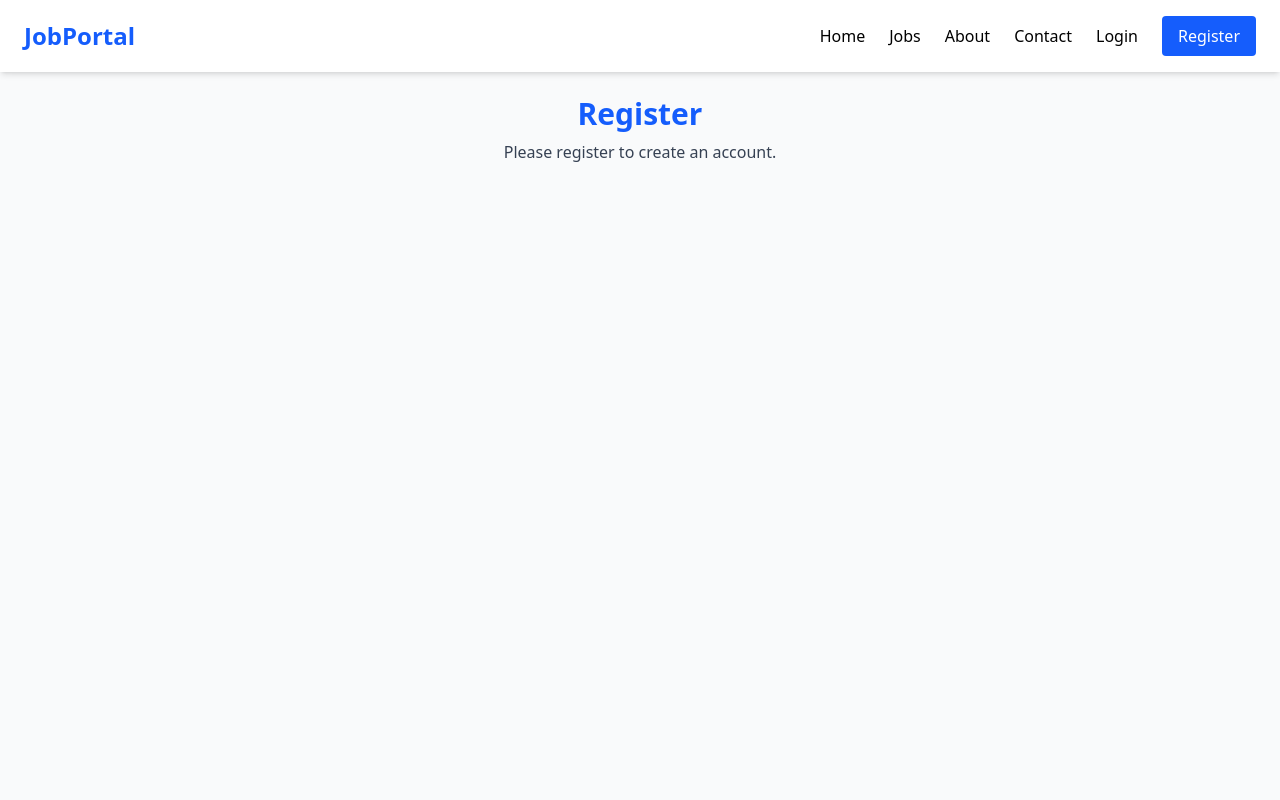
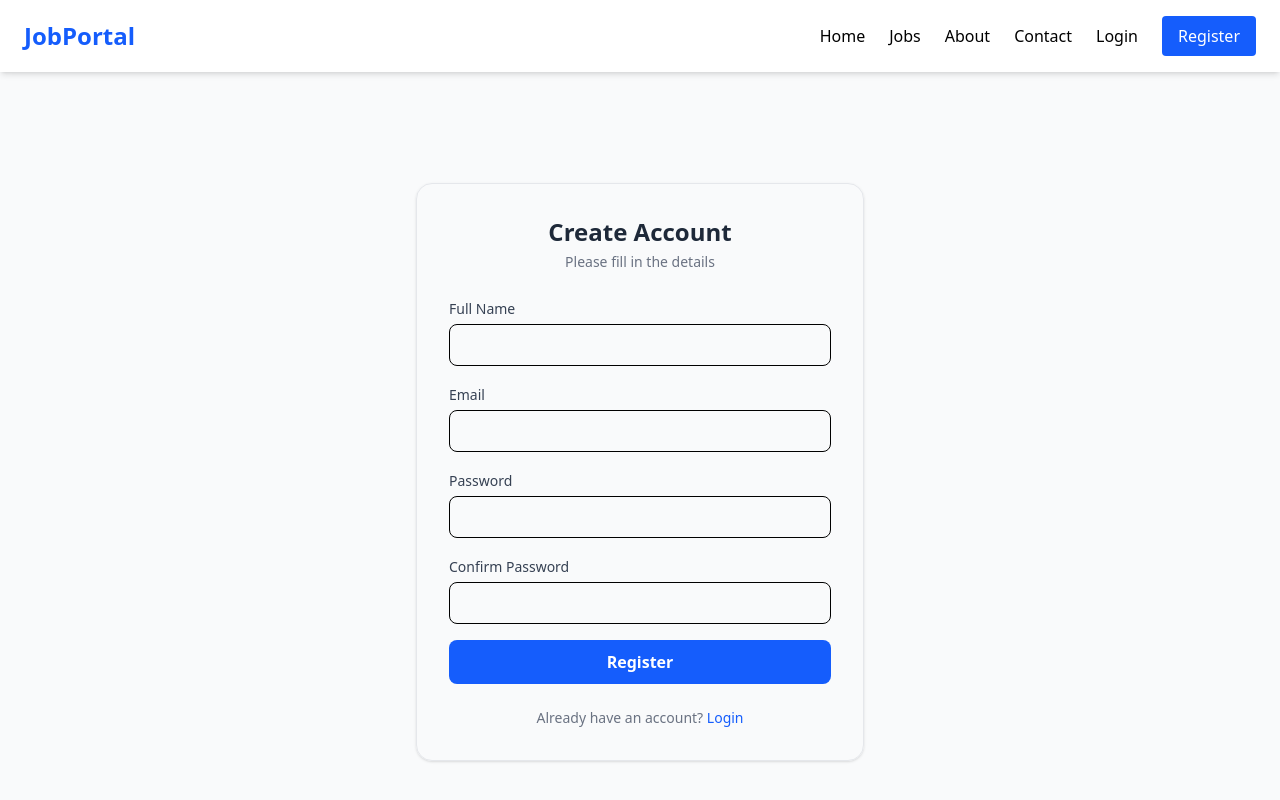
Before and after one commit to santoshqw/jobportal, a React (Vite) app in the folder frontend/: page /register in a window 1280 px wide. Shown: the top 800 px of the page. Built offline with nearby package versions, Linux system fonts and the light colour scheme.

Commit message:
register

```diff
--- a/frontend/src/Component/Pages/Register.jsx
+++ b/frontend/src/Component/Pages/Register.jsx
@@ -1,15 +1,118 @@
-import React from 'react'
+import React, { useState } from "react";
+import { Link } from "react-router-dom";
 
 const Register = () => {
-    return (
-        <>
-          <div className="p-6 text-center">
-            <h1 className="text-3xl font-bold text-blue-600">Register</h1>
-            <p className="text-gray-700 mt-2">Please register to create an account.</p>
+  const [password, setPassword] = useState("");
+  const [confirmPassword, setConfirmPassword] = useState("");
+  const [error, setError] = useState("");
+
+  const handleSubmit = (e) => {
+    e.preventDefault();
+
+    if (password !== confirmPassword) {
+      setError("Password and Confirm Password must be the same");
+      return;
+    }
+
+    setError("");
+    alert("Registration successful");
+  };
+
+  return (
+    <div className="min-h-screen flex items-center justify-center px-4">
+
+      <div className="w-full max-w-md border border-gray-200 rounded-2xl p-8 shadow-sm">
+
+        {/* Header */}
+        <div className="text-center mb-6">
+          <h1 className="text-2xl font-bold text-gray-800">Create Account</h1>
+          <p className="text-sm text-gray-500 mt-1">
+            Please fill in the details
+          </p>
+        </div>
+
+        {/* Form */}
+        <form className="space-y-4" onSubmit={handleSubmit}>
+
+          {/* Name */}
+          <div>
+            <label className="text-sm font-medium text-gray-700">
+              Full Name
+            </label>
+            <input
+              type="text"
+              required
+              className="mt-1 w-full border rounded-lg px-4 py-2 focus:ring-2 focus:ring-blue-500 outline-none"
+            />
           </div>
-        </>
 
-  )
-}
+          {/* Email */}
+          <div>
+            <label className="text-sm font-medium text-gray-700">
+              Email
+            </label>
+            <input
+              type="email"
+              required
+              className="mt-1 w-full border rounded-lg px-4 py-2 focus:ring-2 focus:ring-blue-500 outline-none"
+            />
+          </div>
 
-export default Register
+          {/* Password */}
+          <div>
+            <label className="text-sm font-medium text-gray-700">
+              Password
+            </label>
+            <input
+              type="password"
+              required
+              value={password}
+              onChange={(e) => setPassword(e.target.value)}
+              className="mt-1 w-full border rounded-lg px-4 py-2 focus:ring-2 focus:ring-blue-500 outline-none"
+            />
+          </div>
+
+          {/* Confirm Password */}
+          <div>
+            <label className="text-sm font-medium text-gray-700">
+              Confirm Password
+            </label>
+            <input
+              type="password"
+              required
+              value={confirmPassword}
+              onChange={(e) => setConfirmPassword(e.target.value)}
+              className="mt-1 w-full border rounded-lg px-4 py-2 focus:ring-2 focus:ring-blue-500 outline-none"
+            />
+          </div>
+
+          {/* Error */}
+          {error && (
+            <p className="text-sm text-red-600">{error}</p>
+          )}
+
+          {/* Button */}
+          <button
+            type="submit"
+            className="w-full bg-blue-600 text-white py-2.5 rounded-lg font-semibold hover:bg-blue-700 transition"
+          >
+            Register
+          </button>
+        </form>
+
+        {/* Login Redirect */}
+        <p className="text-center text-sm text-gray-500 mt-6">
+          Already have an account?{" "}
+          <Link
+            to="/login"
+            className="text-blue-600 font-medium hover:underline"
+          >
+            Login
+          </Link>
+        </p>
+      </div>
+    </div>
+  );
+};
+
+export default Register;
```
Also changed, not shown: 1 other file (tests, documents, lock files or other folders).
